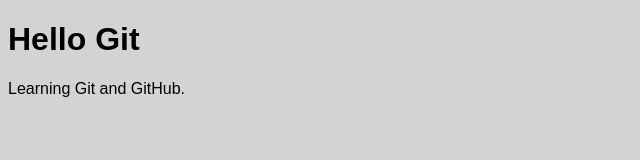
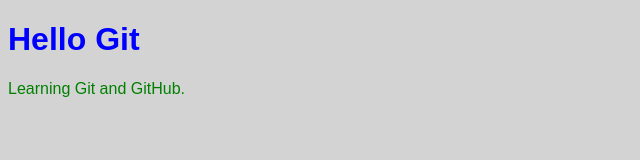
Before and after one commit to chanchal2c/git-practice, a plain HTML site: page index.html in a window 1280 px wide. Shown: the whole page, without its empty margins (0-640 px from the left). Drawn offline with Linux system fonts and the light colour scheme.

Commit message:
Add heading and paragraph color

```diff
--- a/style.css
+++ b/style.css
@@ -2,3 +2,11 @@
     font-family: Arial;
     background-color: lightgray;
 }
+
+h1 {
+    color: blue;
+}
+
+p {
+    color: green;
+}
```
